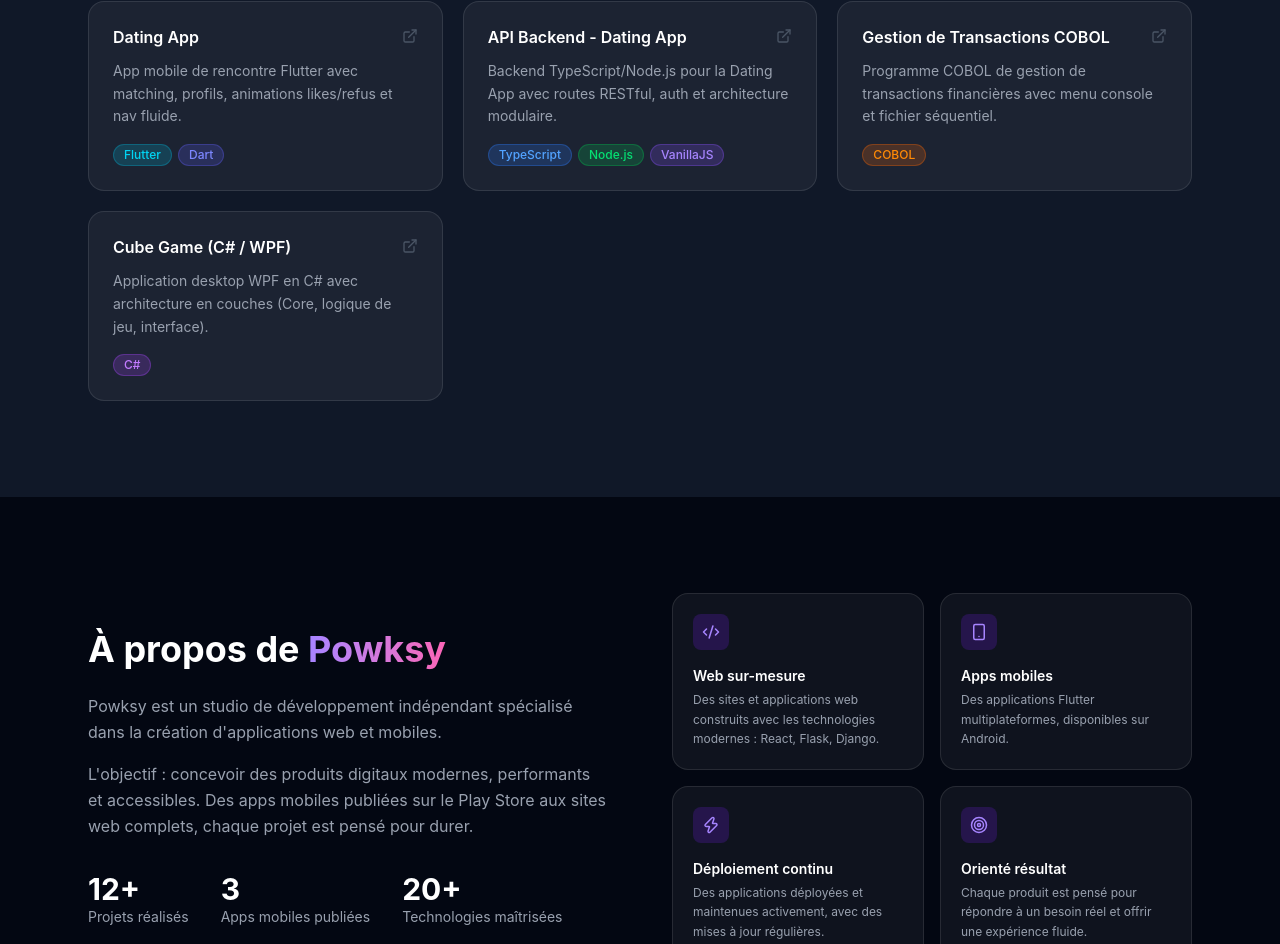
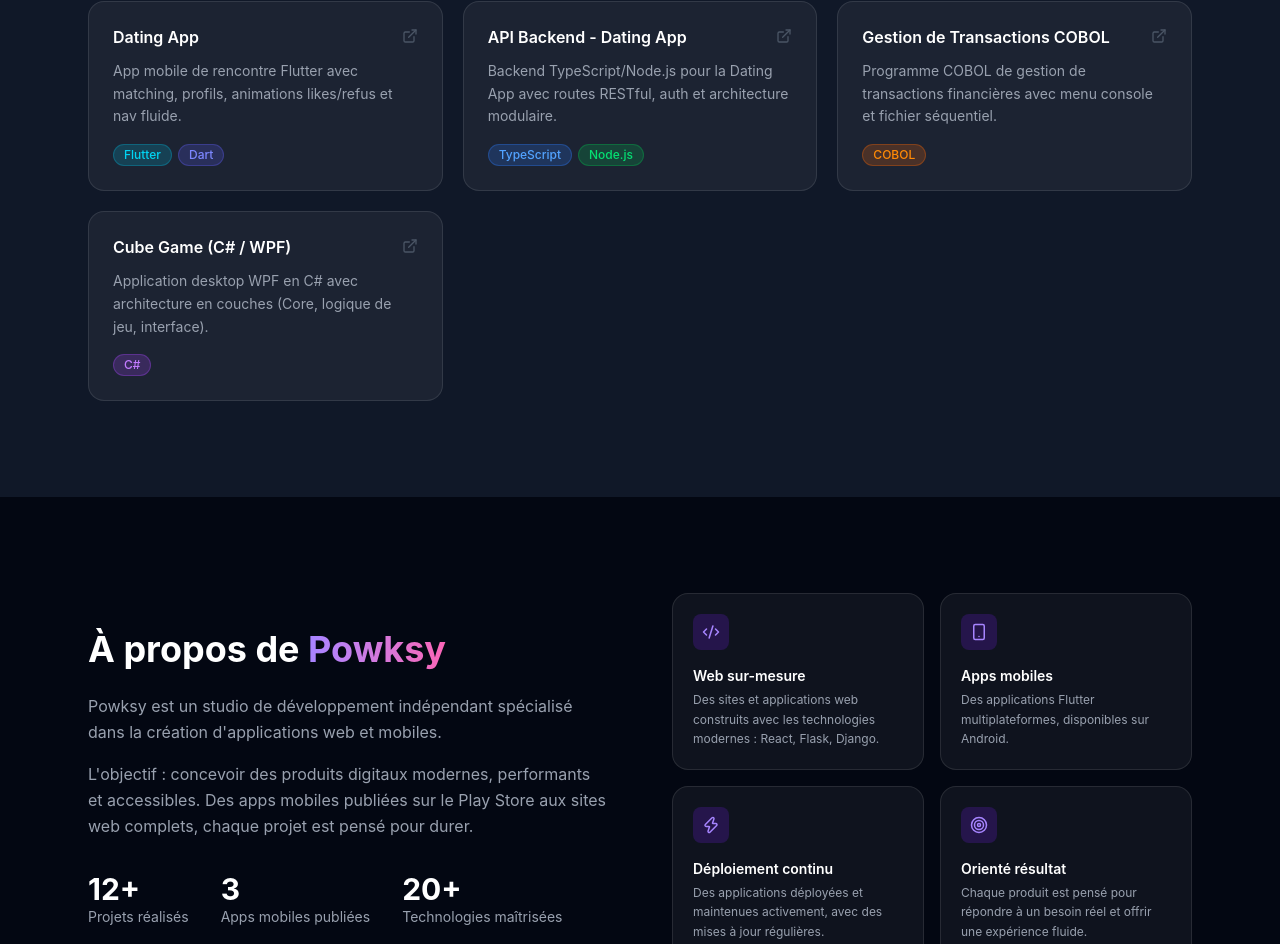
Before and after one commit to powksy94/powksy-website, a React (Vite) app: page / in a window 1280 px wide. Shown: the part 3077-4021 px from the top of the page. Built offline with nearby package versions, Linux system fonts and the light colour scheme.

Commit message:
chore: remove VanillaJS tag from dating backend project

```diff
--- a/src/components/Portfolio.tsx
+++ b/src/components/Portfolio.tsx
@@ -32,7 +32,7 @@ const projects: { id: ProjectId; tech: string[]; link: string }[] = [
   { id: 'anecdoteApp', tech: ['Flutter', 'Python'], link: 'https://github.com/powksy94/anecdote_app' },
   { id: 'rpgGame', tech: ['Python', 'MongoDB'], link: 'https://github.com/powksy94/BDD_python_game' },
   { id: 'datingApp', tech: ['Flutter', 'Dart'], link: 'https://github.com/powksy94/dating_app' },
-  { id: 'datingBackend', tech: ['TypeScript', 'Node.js', 'VanillaJS'], link: 'https://github.com/powksy94/dating_app_backend' },
+  { id: 'datingBackend', tech: ['TypeScript', 'Node.js'], link: 'https://github.com/powksy94/dating_app_backend' },
   { id: 'cobol', tech: ['COBOL'], link: 'https://github.com/powksy94/Cobol_test_transaction' },
   { id: 'cubeGame', tech: ['C#'], link: 'https://github.com/powksy94/cube-csharp-project' },
 ]
```
